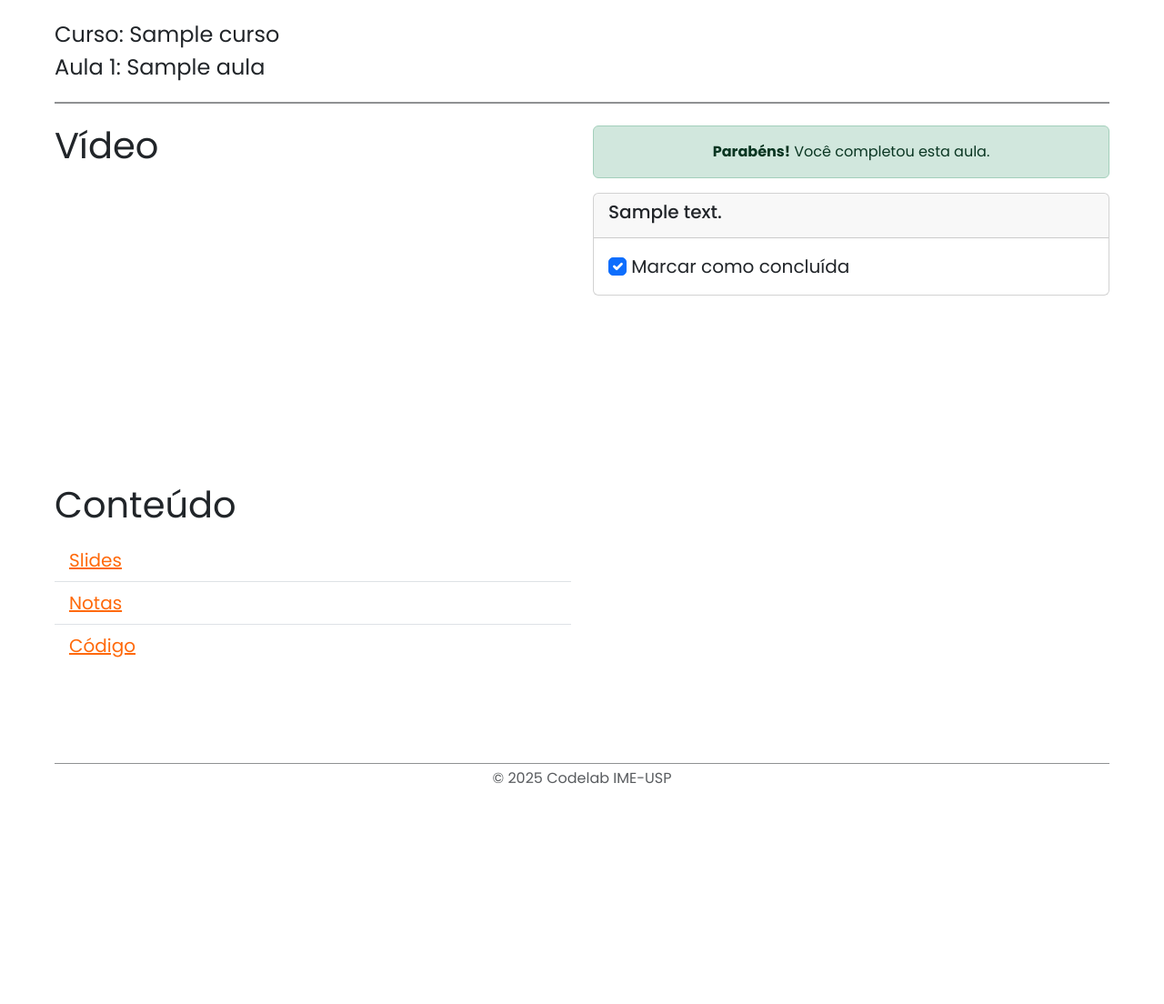
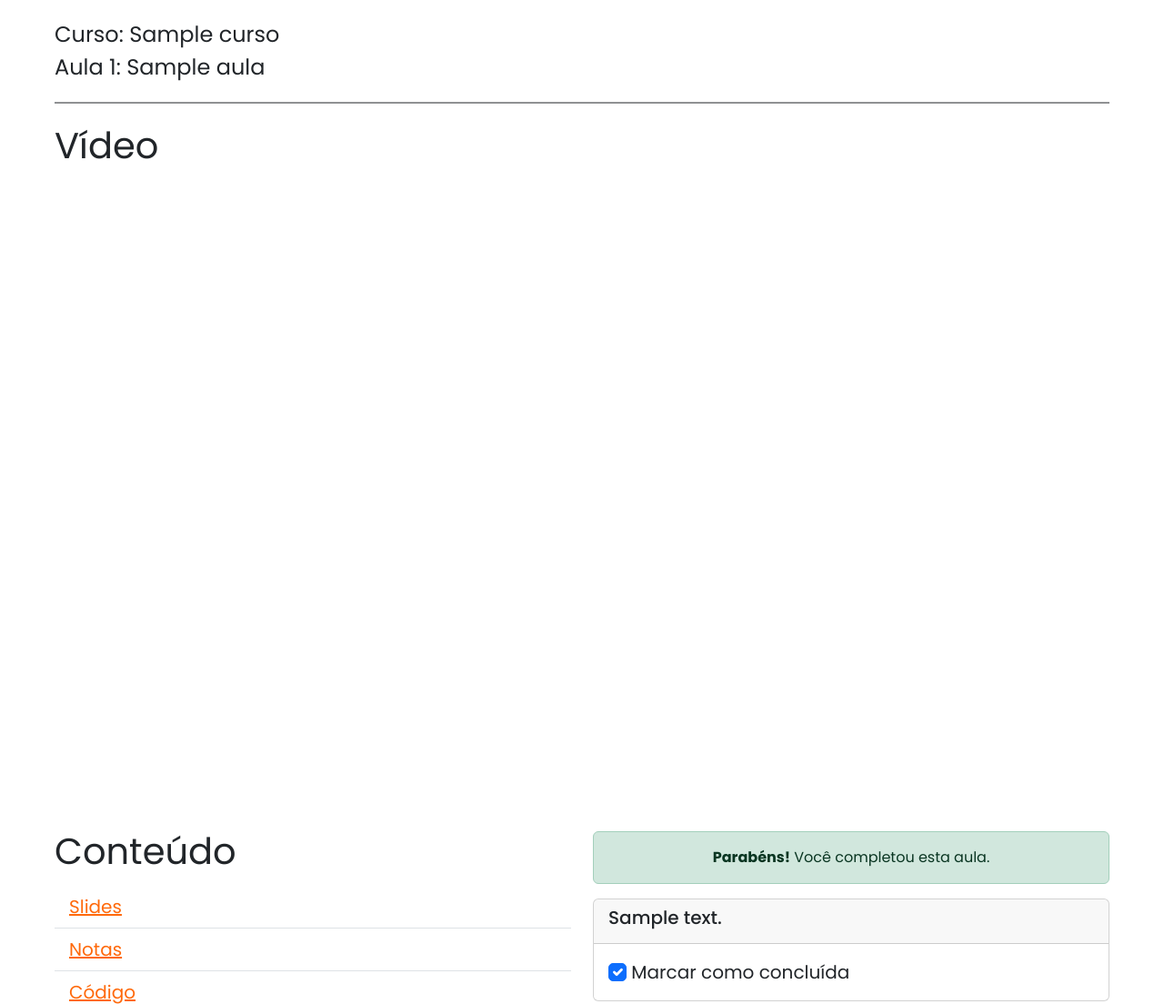
Before and after one commit to kaikycintra/codeclass, a Django app: a page that uses servidor/ccapp/templates/ccapp/partials/class.html in a window 1280 px wide. Shown: the part 64-1168 px from the top of the page at 91% size. Before the commit the page ends 926 px from the top, so only its background shows below. Run offline with Django 5.2, Linux system fonts and the light colour scheme; a user stored in the database is signed in; tables that the repository leaves empty hold one stand-in row (values such as "Sample post").

Commit message:
style: add bigger video and reestructure columns of class.html

```diff
--- a/servidor/ccapp/templates/ccapp/partials/class.html
+++ b/servidor/ccapp/templates/ccapp/partials/class.html
@@ -28,17 +28,18 @@
         <p class="fs-4 mb-1">Aula {{ aula.num }}: {{ aula.nome }}</p>
     </div>
     <hr class="my-3 border-2 opacity-50">
-    <div class="row row-cols-1 row-cols-md-2 g-4 mb-5">
-        <div class="col">
-            <div>
-                <p class="fs-1">Vídeo</p>
-                <iframe style="aspect-ratio: 16 / 9; width: 100%;"
+
+    <div class="mb-5">
+        <p class="fs-1">Vídeo</p>
+            <iframe style="aspect-ratio: 16 / 9; width: 100%;"
                 frameborder="0" allow="accelerometer; autoplay; clipboard-write; encrypted-media; gyroscope; picture-in-picture; web-share"
                 referrerpolicy="strict-origin-when-cross-origin"
                 allowfullscreen
                 src="{{ aula.video }}">
-                </iframe>
-            </div>
+            </iframe>
+    </div>
+    <div class="row row-cols-1 row-cols-md-2 g-4 mb-5">
+        <div class="col">
             <div>
                 <p class="fs-1">Conteúdo</p>
                 <ul class="list-group list-group-flush">
```
